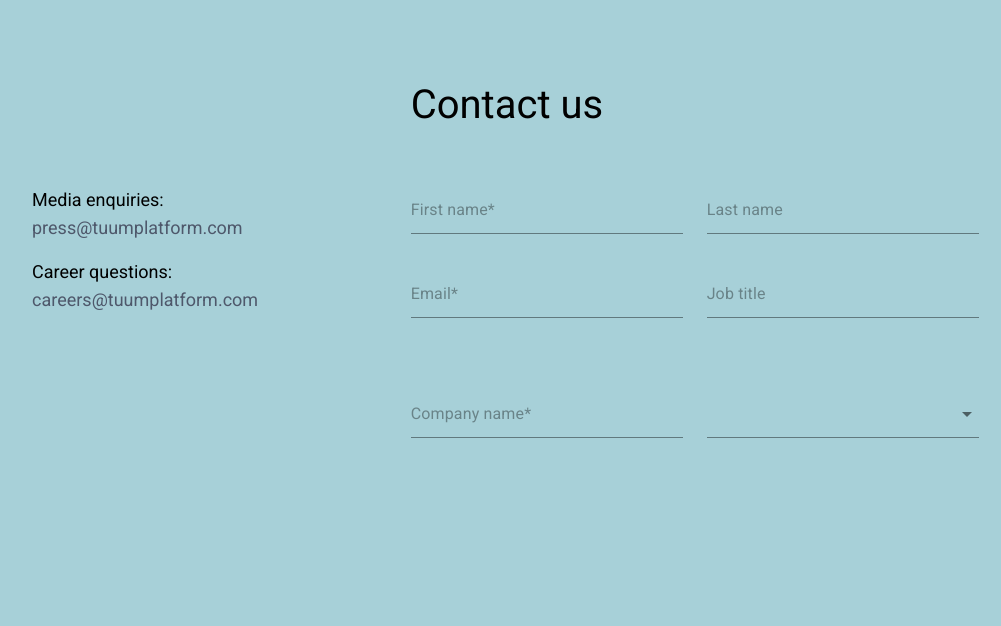
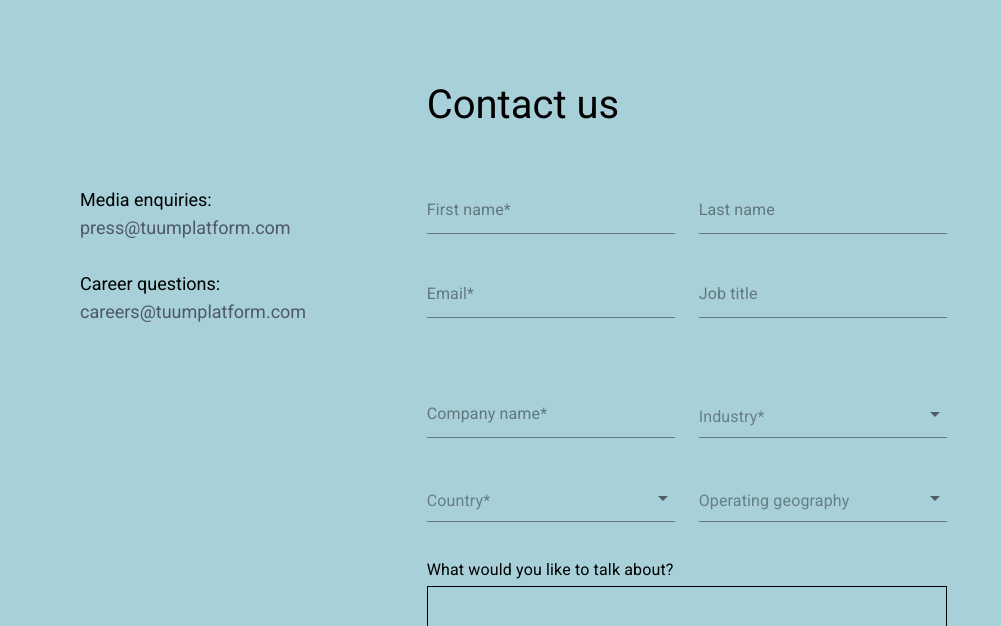
Before and after one commit to Zackyy1/triwizard-tournament, a React (Create React App) app: page / in a window 1280 px wide. Shown: the top 626 px of the page, without its empty margins (40-1041 px from the left). Built offline with nearby package versions, Linux system fonts and the light colour scheme.

Commit message:
More input fields and designs updates

```diff
--- a/src/App.js
+++ b/src/App.js
@@ -1,12 +1,37 @@
 import './App.css';
 import './styles/_general.scss'
 import { ContactUs } from './layout/ContactUs';
+import { ThemeProvider } from '@mui/system';
+import { createTheme } from '@mui/material';
 
+const theme = createTheme({
+  components: {
+    MuiInput: {
+      styleOverrides: {
+        underline: {
+          "&&:hover::before": {
+            borderBottom: "1px solid rgba(0, 0, 0, 0.42)"
+          },
+          "&&:active::before": {
+            borderBottom: "1px solid rgba(0, 0, 0, 0.42)"
+          },
+          "&&::after": {
+            borderBottom: "none"
+          }
+        }
+      }
+    }
+  }
+});
 function App() {
+
+
 
   return (
     <div className="App">
-      <ContactUs />
+      <ThemeProvider theme={theme}>
+        <ContactUs />
+      </ThemeProvider>
     </div>
   );
 }
--- a/src/components/Dropdown/Dropdown.js
+++ b/src/components/Dropdown/Dropdown.js
@@ -1,15 +1,23 @@
 import React from 'react'
-import { FormControl, MenuItem, Select } from '@mui/material'
+import { FormControl, InputLabel, MenuItem, Select } from '@mui/material'
 import './Dropdown.scss'
 
 
-const Dropdown = ({ items, isCountries }) => {
+const Dropdown = ({ items, isCountries, name, required }) => {
+
+    const label = `${name}${required ? '*' : ''}`
+
     return (
-        <div className='dropdown'>
+        <div className='dropdown field'>
 
-            <FormControl  fullWidth variant="standard" sx={{ m: 1, minWidth: 120 }}>
+            <FormControl fullWidth variant="standard" sx={{
+                m: 1, minWidth: 120, '& .MuiPaper-root': {
+                    maxHeight: "100px"
+                }
+            }} >
+                <InputLabel id="demo-simple-select-label">{label}</InputLabel>
 
-                <Select  id="industry-dropdown" labelId="industry-label">
+                <Select label={label} id="industry-dropdown" labelId="industry-label">
 
                     {items.map(item => <MenuItem disableAnimations key={item.value} value={item.value}>
                         {isCountries && <img className='flag' src={`https://flagcdn.com/w20/${item.value.toLowerCase()}.png`} alt="..." />}{item.label}
--- a/src/components/Dropdown/Dropdown.scss
+++ b/src/components/Dropdown/Dropdown.scss
@@ -1,13 +1,28 @@
 @import '../../styles/mixins';
+
+@mixin flag() {
+    height: 16px;
+    width: 26px;
+    margin-right: 8px;
+
+}
 
 .dropdown {
 
+    div {
+        background: none !important;
+    }
+
     div.MuiPaper-root {
         transition: none !important;
-      }
+    }
 
     .MuiFormControl-root {
         margin: 0;
+
+        .MuiInputLabel-shrink {
+            display: none;
+        }
 
         .MuiSelect-select {
             height: 48px;
@@ -17,7 +32,16 @@
             text-align: left
         }
 
+        label {
+            @include rem(line-height, 14);
+            height: 48px;
+            color: rgba(0, 0, 0, 0.389);
+
+        }
+
         .MuiInput-root {
+            margin: 0;
+
             &:hover {
                 animation: none;
             }
@@ -31,9 +55,53 @@
 
 
 // Dropdown menu opens as a separate element
-.MuiModal-root, .dropdown {
+.MuiModal-root,
+.dropdown {
 
     img.flag {
-        margin-right: 8px;
+        @include flag();
     }
 }
+
+.MuiModal-root {
+
+
+
+    max-width: 180px;
+
+    .MuiPaper-root {
+        border-radius: 0 !important;
+        border: 1px solid black;
+        box-shadow: none;
+
+        &::-webkit-scrollbar {
+            width: 6px;
+          }
+
+          &::-webkit-scrollbar-track {
+            background: #85a7ae;
+          }
+
+          &::-webkit-scrollbar-thumb {
+            background: #1d2441a9;
+          }
+
+          &::-webkit-scrollbar-thumb:hover {
+            background: #555;
+          }
+
+
+
+    }
+
+    ul {
+        background-color: #a7d0d8;
+
+        li {
+            white-space: normal;
+            &:hover {
+                background-color:#85a7ae;
+            }
+        }
+    }
+}
--- a/src/components/Input/Input.js
+++ b/src/components/Input/Input.js
@@ -1,12 +1,23 @@
-import { TextField } from '@mui/material'
+import { InputLabel, TextField } from '@mui/material'
 import React from 'react'
 import './Input.scss'
 
-const Input = ({ name, type, placeholder, required, disabled }) => {
+const Input = ({ textarea, name, label, type, placeholder, required, disabled }) => {
     const correctPlaceholder = required ? `${placeholder}*` : placeholder
 
     return (
-        <TextField className='custom-input' variant={'standard'} name={name} type={type} placeholder={correctPlaceholder} required={required} disabled={disabled} />
+        <div className={`input field ${!!textarea ? 'textarea' : ''}`}>
+
+            {label && <InputLabel>{label}</InputLabel>}
+
+            <TextField multiline={!!textarea} rows={!!textarea ? '4' : undefined} style={{
+                '&:hover fieldset': {
+                    borderColor: 'grey',
+                },
+            }} className='custom-input' variant={'standard'} name={name} type={type} placeholder={correctPlaceholder} required={required} disabled={disabled} />
+        </div>
+
+
     )
 }
 
--- a/src/components/Input/Input.scss
+++ b/src/components/Input/Input.scss
@@ -1,17 +1,37 @@
 @import '../../styles/mixins';
 
-.custom-input {
-    width: 100%;
+.field.input {
 
-    div {
+    &.textarea {
+        max-width: unset;
+        grid-area: 6 / span 2;
         width: 100%;
+
+        label {
+            text-align: left;
+            @include rem(line-height, 24);
+            color: black;
+        }
+
+        .MuiInput-root::before {
+            display: none;
+        }
+
+        textarea:not([readonly]) {
+            border: 1px solid black;
+            padding: 8px;
+        }
     }
 
-    input {
-        height: 48px;
-        padding: 0;
-        @include rem(line-height, 48);
+    .custom-input {
         width: 100%;
-        min-width: 180px;
+
+        div {
+            width: 100%;
+        }
+
+        input {
+            @include defaultInput();
+        }
     }
 }
--- a/src/layout/ContactUs.js
+++ b/src/layout/ContactUs.js
@@ -2,23 +2,45 @@ import React, { lazy, Suspense, useState } from 'react'
 import './ContactUs.scss'
 import './ContactUsTablet.scss'
 import './ContactUsMobile.scss'
-import Dropdown from '../components/Dropdown/Dropdown'
+
 import countries from '../shared/countries'
 
 const Input = lazy(() => import('../components/Input/Input'))
+const Dropdown = lazy(() => import('../components/Dropdown/Dropdown'))
 
 
+// Configuration for dropdowns
+const industries = ['Automotive', 'Banking', 'Consulting', 'Finance', 'Healthcare', 'Media/PR', 'Retail', 'Technology', 'Telecommunication', 'Other']
+const operatingGeographies = ['National', 'Regional', 'Global']
 
 export const ContactUs = () => {
     const [industry, setIndustry] = useState(null)
+    const [country, setCountry] = useState(null)
+    const [operatingGeography, setOperatingGeography] = useState(null)
 
-
-
-    const composeIndustryItems = () => {
+    const composeCountryItems = () => {
         return countries.map(country => {
             return {
                 label: country.name,
                 value: country.code
+            }
+        })
+    }
+
+    const composeIndustryItems = () => {
+        return industries.map(industry => {
+            return {
+                label: industry,
+                value: encodeURIComponent(industry.toLowerCase())
+            }
+        })
+    }
+
+    const composeGeographyItems = () => {
+        return operatingGeographies.map(geography => {
+            return {
+                label: geography,
+                value: encodeURIComponent(geography.toLowerCase())
             }
         })
     }
@@ -44,25 +66,16 @@ export const ContactUs = () => {
                 <Suspense fallback={null}>
 
                     <div className='split'>
-                        <div className='field'>
-                            <Input name="first-name" placeholder="First name" required type="text" />
-                        </div>
-                        <div className='field'>
-                            <Input name="last-name" placeholder="Last name" type="text" />
-                        </div>
-                        <div className='field'>
-                            <Input name="email" placeholder="Email" required type="text" />
-                        </div>
-                        <div className='field'>
-                            <Input name="job-title" placeholder="Job title" type="text" />
-                        </div>
+                        <Input name="first-name" placeholder="First name" required type="text" />
+                        <Input name="last-name" placeholder="Last name" type="text" />
+                        <Input name="email" placeholder="Email" required type="text" />
+                        <Input name="job-title" placeholder="Job title" type="text" />
                         <div className='spacer'></div>
-                        <div className='field'>
-                            <Input name="company-name" placeholder="Company name" required type="text" />
-                        </div>
-                        <div className='field'>
-                            <Dropdown items={composeIndustryItems()} isCountries onChange={setIndustry} />
-                        </div>
+                        <Input name="company-name" placeholder="Company name" required type="text" />
+                        <Dropdown required name={'Industry'} items={composeIndustryItems()} onChange={setIndustry} />
+                        <Dropdown required name={'Country'} items={composeCountryItems()} isCountries onChange={setCountry} />
+                        <Dropdown name={'Operating geography'} items={composeGeographyItems()} onChange={setOperatingGeography} />
+                        <Input textarea name="topic" label={"What would you like to talk about?"} />
 
                     </div>
 
--- a/src/layout/ContactUs.scss
+++ b/src/layout/ContactUs.scss
@@ -2,8 +2,7 @@
 
 .contact-us {
     padding: 80px 72px 40px;
-    max-width: 1184px;
-    // width: 100%;
+    max-width: 1040px;
     margin: 0 auto;
 
     display: grid;
@@ -17,7 +16,6 @@
         margin-bottom: 56px;
         grid-column-start: 2;
         text-align: left;
-
     }
 
     .background {
@@ -44,11 +42,7 @@
         .item {
 
             &:first-child {
-                margin-bottom: 16px;
-            }
-
-            p {
-
+                margin-bottom: 28px;
             }
 
             a {
@@ -75,16 +69,17 @@
             row-gap: 36px;
 
             .field {
-                max-width: 284px;
+
+                &:not(.textarea) {
+
+                    max-width: 284px;
+                }
 
 
                 &:nth-child(even) {
                     margin-right: 0;
                 }
 
-
-
-                input {}
             }
         }
 
--- a/src/layout/ContactUsMobile.scss
+++ b/src/layout/ContactUsMobile.scss
@@ -14,10 +14,16 @@
                 display: flex;
                 flex-direction: column;
 
-                .field {
+                .field:not(.textarea) {
                     width: 100%;
                     max-width: unset;
+
                 }
+
+                .spacer {
+                    display: none;
+                }
+
             }
         }
     }
--- a/src/styles/_mixins.scss
+++ b/src/styles/_mixins.scss
@@ -30,3 +30,12 @@
         @content;
     }
 }
+
+@mixin defaultInput() {
+    @include rem(line-height, 48);
+    height: 48px;
+    padding: 0;
+    width: 100%;
+    min-width: 180px;
+    color: black;
+}
```
Also changed, not shown: 1 other file (tests, documents, lock files or other folders).
